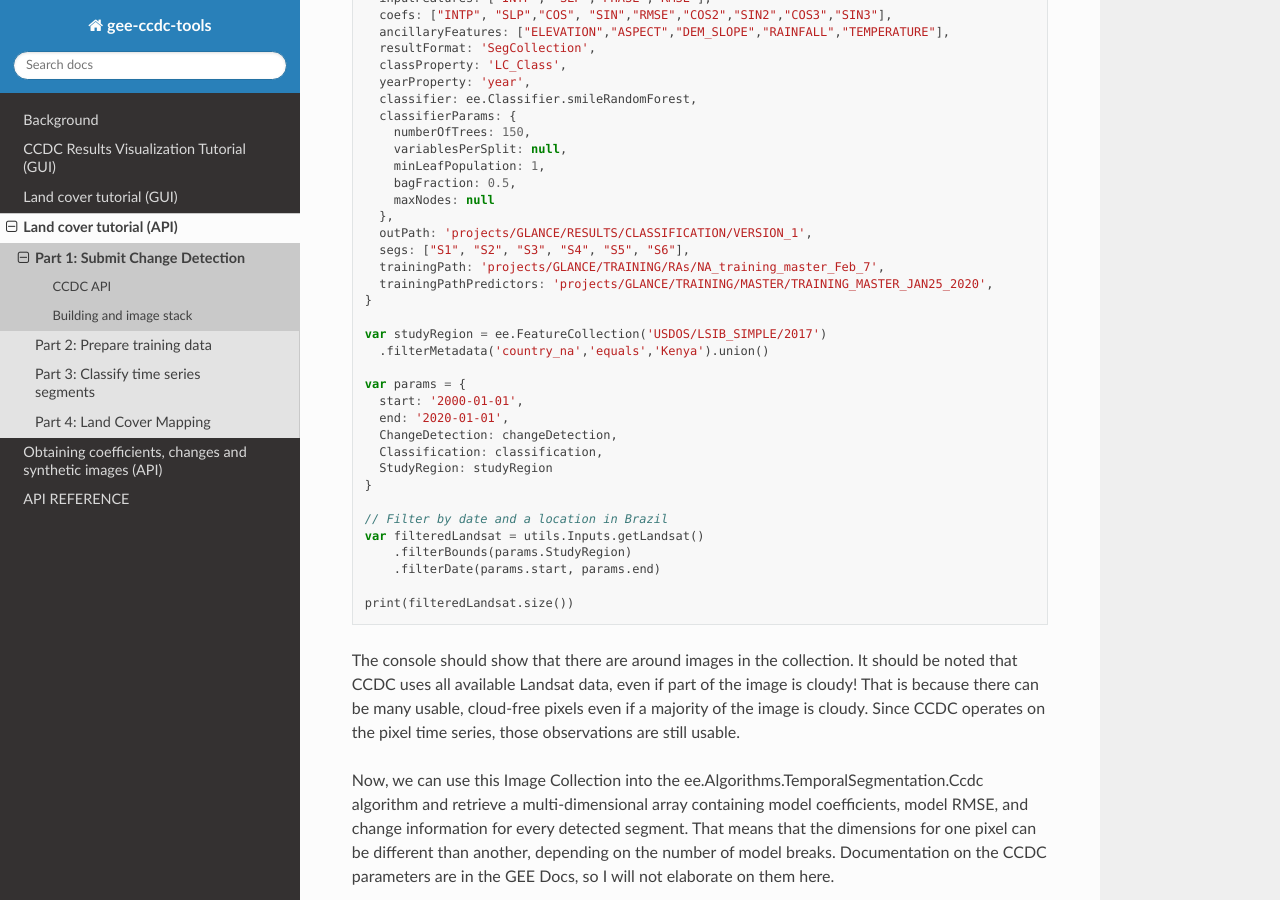
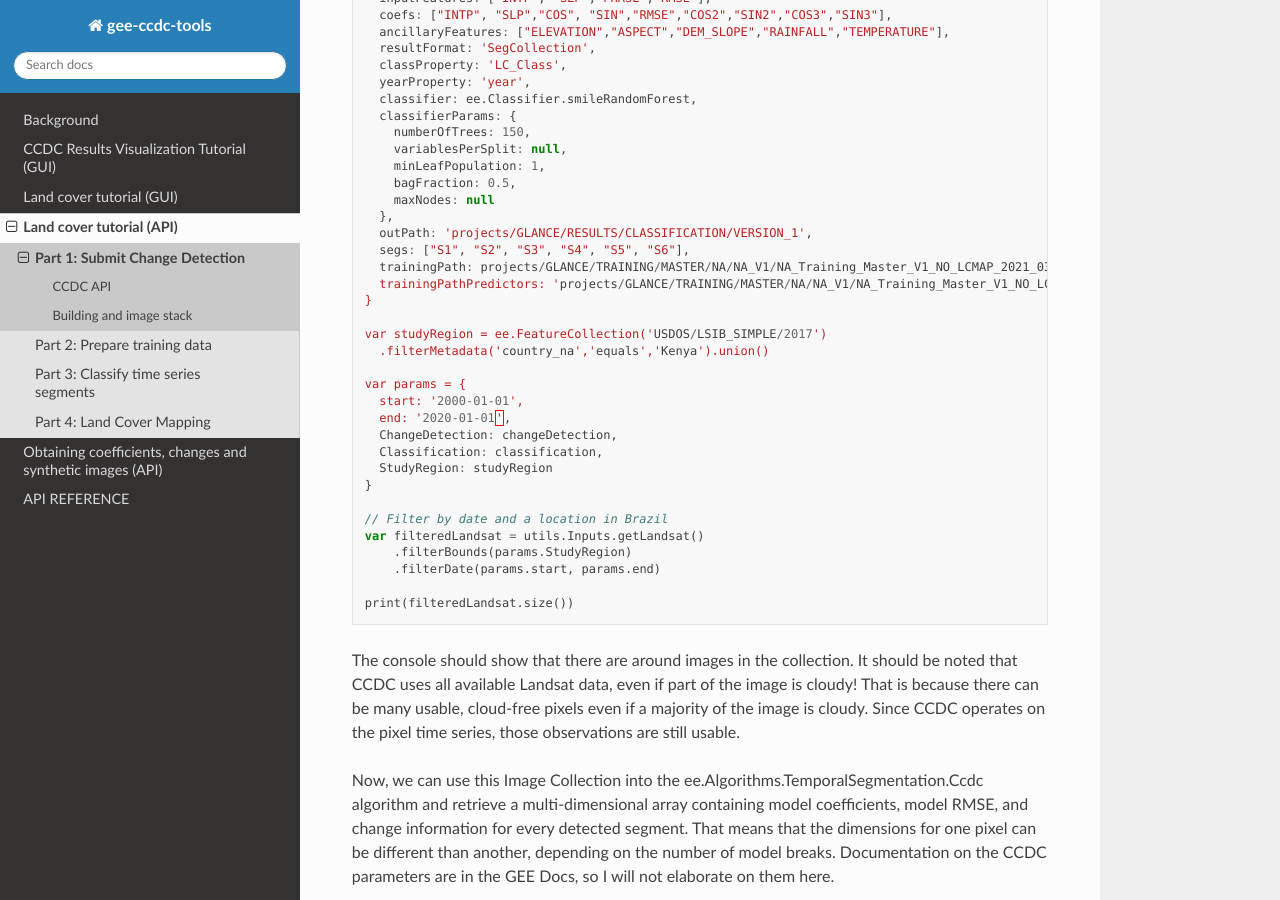
Before and after one commit to parevalo/gee-ccdc-tools, a Sphinx documentation site: the page built from docs/lctutorial/change.rst, in a window 1280 px wide and 900 px high, scrolled down 2212 px. Built offline with Sphinx 7.4.7 and the Read the Docs theme 2.0.0, drawn with Linux system fonts in a browser that asks for light colours.

Commit message:
Update training data paths

```diff
--- a/docs/lctutorial/change.rst
+++ b/docs/lctutorial/change.rst
@@ -114,8 +114,8 @@
       },
       outPath: 'projects/GLANCE/RESULTS/CLASSIFICATION/VERSION_1',
       segs: ["S1", "S2", "S3", "S4", "S5", "S6"],
-      trainingPath: 'projects/GLANCE/TRAINING/RAs/NA_training_master_Feb_7',
-      trainingPathPredictors: 'projects/GLANCE/TRAINING/MASTER/TRAINING_MASTER_JAN25_2020',
+      trainingPath: projects/GLANCE/TRAINING/MASTER/NA/NA_V1/NA_Training_Master_V1_NO_LCMAP_2021_03_17',
+      trainingPathPredictors: 'projects/GLANCE/TRAINING/MASTER/NA/NA_V1/NA_Training_Master_V1_NO_LCMAP_2021_03_17_predictors',
     }
 
     var studyRegion = ee.FeatureCollection('USDOS/LSIB_SIMPLE/2017')
```
